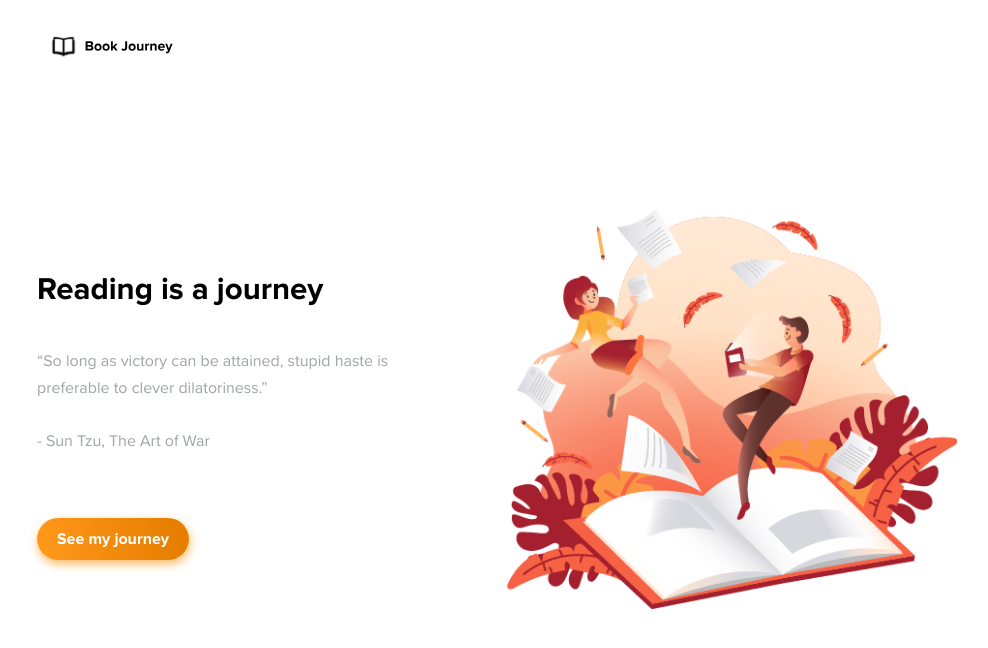
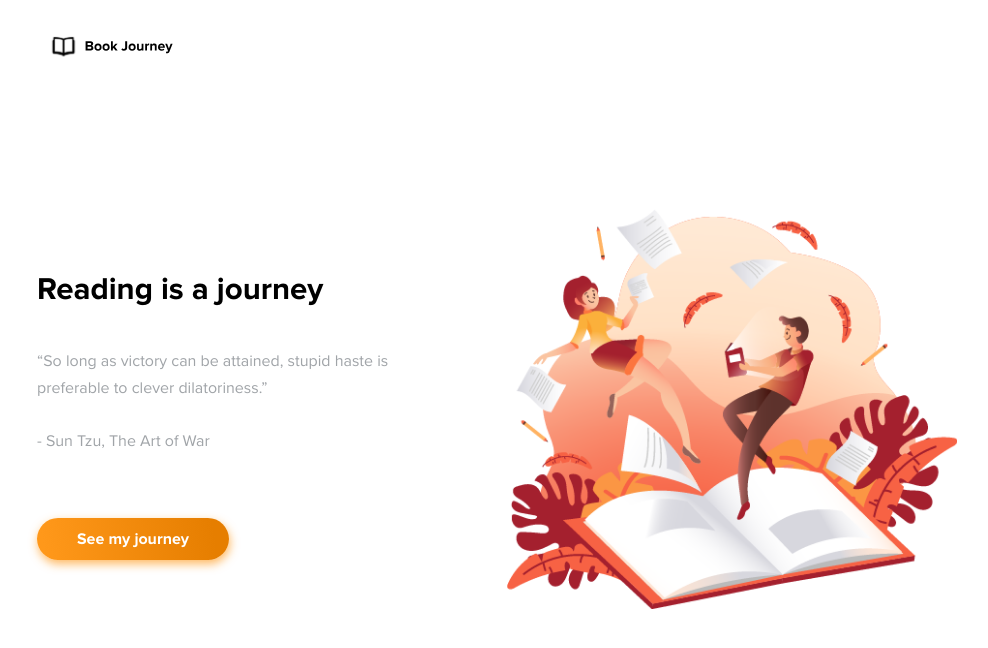
Before and after one commit to asharimh97/book-journey, a React (Create React App) app: page / in a window 1280 px wide. Shown: the top 648 px of the page, without its empty margins (143-1131 px from the left). Built offline with nearby package versions, Linux system fonts and the light colour scheme.

Commit message:
Update button style and link in homepage

```diff
--- a/src/pages/home.tsx
+++ b/src/pages/home.tsx
@@ -29,12 +29,13 @@ const Home: React.FC<Props> = () => {
             <br />
             <br /> - Sun Tzu, The Art of War
           </Text>
-          <Link to="/book-list" style={{ textDecoration: "none" }}>
+          <Link to="/books" style={{ textDecoration: "none" }}>
             <Button
               color="orange"
               colorType="gradient"
               rounded
               mx={["auto", null, "0px"]}
+              px={6}
             >
               See my journey
             </Button>
```
